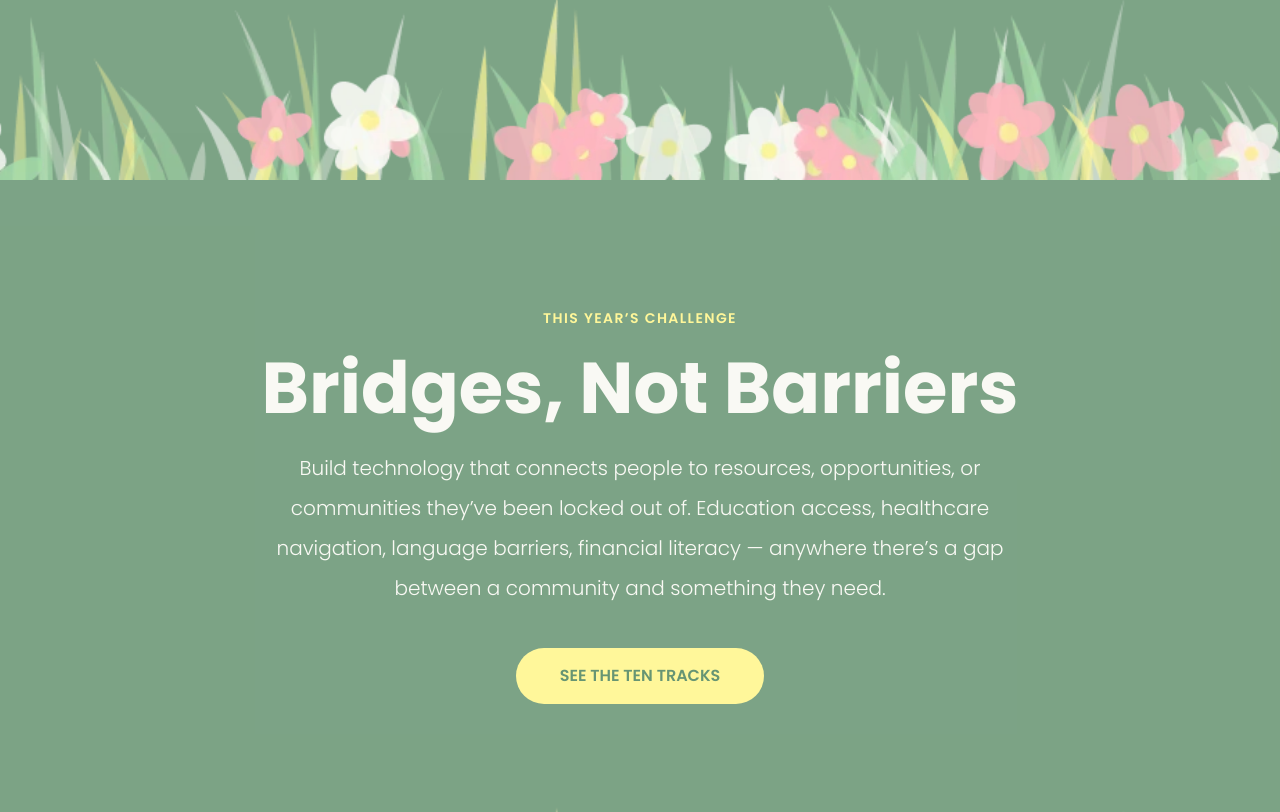
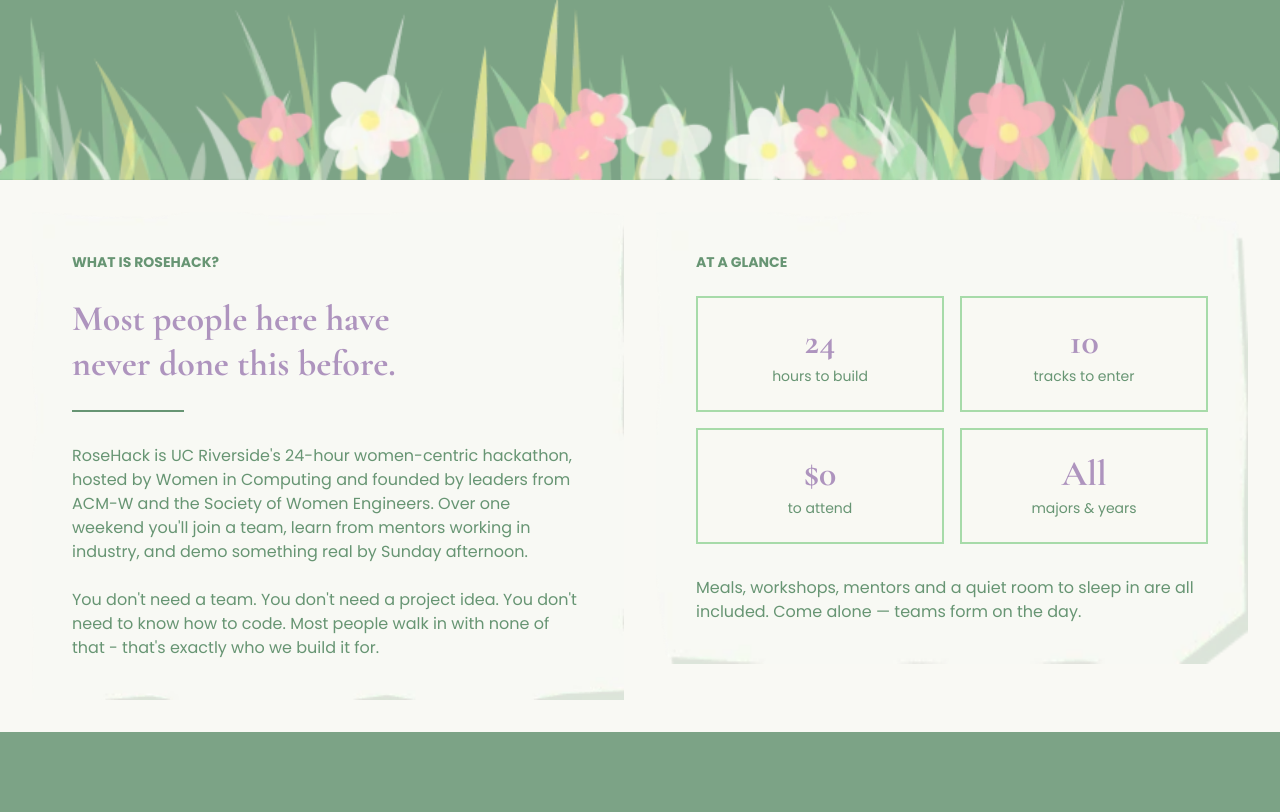
Before and after one commit to rosehackucr/rosehack27, a Next.js app: page / in a window 1280 px wide. Shown: the part 884-1696 px from the top of the page. Built offline with nearby package versions, Linux system fonts and the light colour scheme.

Commit message:
fixed about page and and theme

```diff
--- a/src/app/page.tsx
+++ b/src/app/page.tsx
@@ -1,10 +1,11 @@
 import Hero from "@/components/home/Hero";
-import Theme from "@/components/home/Theme";
-
+import Theme from "@/components/Theme";
+import About from "@/components/about";
 const Home = () => {
   return (
     <>
       <Hero />
+      <About />
       <Theme />
     </>
   );
--- a/src/app/tracks/page.tsx
+++ b/src/app/tracks/page.tsx
@@ -1,7 +1,14 @@
 import TracksSection from "@/components/tracks/TracksSection";
+import Theme from "@/components/Theme";
 
 const TracksPage = () => {
-  return <TracksSection />;
+  return (
+    <>
+      <TracksSection />
+      <Theme />
+    </>
+  );
 };
 
+
 export default TracksPage;
--- /dev/null
+++ b/src/components/about.tsx
@@ -0,0 +1,98 @@
+import background from "@/public/gingham-panel.webp";
+import Box1 from "@/public/paper-card-md.webp";
+import Box2 from "@/public/paper-card-sm.webp";
+
+const stats = [
+  { value: "24", label: "hours to build" },
+  { value: "10", label: "tracks to enter" },
+  { value: "$0", label: "to attend" },
+  { value: "All", label: "majors & years" },
+];
+
+const About = () => {
+  return (
+    <div className="font-poppins p-4 sm:p-6 md:p-8">
+      <img
+        src={background.src}
+        alt="Gingham Panel"
+        className="fixed inset-0 -z-10 h-full w-full object-cover"
+      />
+
+      <div className="flex flex-col items-stretch gap-6 md:flex-row md:items-start md:gap-8">
+        <div className="relative w-full md:max-w-2xl">
+          <img
+            src={Box1.src}
+            alt=""
+            aria-hidden="true"
+            className="absolute inset-0 h-full w-full object-fill"
+          />
+
+          <div className="relative p-6 sm:p-8 md:p-10">
+            <div className="text-rosehack-darkgreen text-xs font-bold sm:text-sm">
+              WHAT IS ROSEHACK?
+            </div>
+
+            <div className="font-cormorant text-rosehack-purple mt-4 text-2xl leading-tight sm:mt-6 sm:text-3xl md:text-4xl">
+              Most people here have
+              <br className="hidden sm:block" /> never done this before.
+            </div>
+
+            <div className="border-rosehack-darkgreen mt-4 w-20 border-t-2 sm:mt-6 sm:w-28" />
+
+            <div className="text-rosehack-darkgreen mt-6 text-sm sm:text-base md:mt-8">
+              RoseHack is UC Riverside's 24-hour women-centric hackathon, hosted
+              by Women in Computing and founded by leaders from ACM-W and the
+              Society of Women Engineers. Over one weekend you'll join a team,
+              learn from mentors working in industry, and demo something real by
+              Sunday afternoon.
+            </div>
+
+            <div className="text-rosehack-darkgreen mt-4 text-sm sm:mt-6 sm:text-base">
+              You don't need a team. You don't need a project idea. You don't
+              need to know how to code. Most people walk in with none of that -{" "}
+              that's exactly who we build it for.
+            </div>
+          </div>
+        </div>
+
+        <div className="relative w-full md:max-w-2xl">
+          <img
+            src={Box2.src}
+            alt=""
+            aria-hidden="true"
+            className="absolute inset-0 h-full w-full object-fill"
+          />
+
+          <div className="relative p-6 sm:p-8 md:p-10">
+            <div className="text-rosehack-darkgreen text-xs font-bold sm:text-sm">
+              AT A GLANCE
+            </div>
+
+            <div className="mt-4 grid grid-cols-2 gap-3 sm:mt-6 sm:gap-4">
+              {stats.map((stat) => (
+                <div
+                  key={stat.label}
+                  className="border-rosehack-lightgreen bg-rosehack-cream/70 flex flex-col items-center justify-center border-2 px-2 py-4 text-center sm:py-6"
+                >
+                  <div className="font-cormorant text-rosehack-purple text-3xl sm:text-4xl">
+                    {stat.value}
+                  </div>
+                  <div className="text-rosehack-darkgreen mt-1 text-xs sm:text-sm">
+                    {stat.label}
+                  </div>
+                </div>
+              ))}
+            </div>
+
+            <div className="text-rosehack-darkgreen mt-6 text-sm sm:text-base md:mt-8">
+              Meals, workshops, mentors and a quiet room to sleep in are all
+              included. Come alone — teams form on the day.
+            </div>
+          </div>
+        </div>
+      </div>
+    </div>
+  );
+};
+
+export default About;
```
Also changed, not shown: src/components/Theme.tsx (renamed from src/components/home/Theme.tsx).
